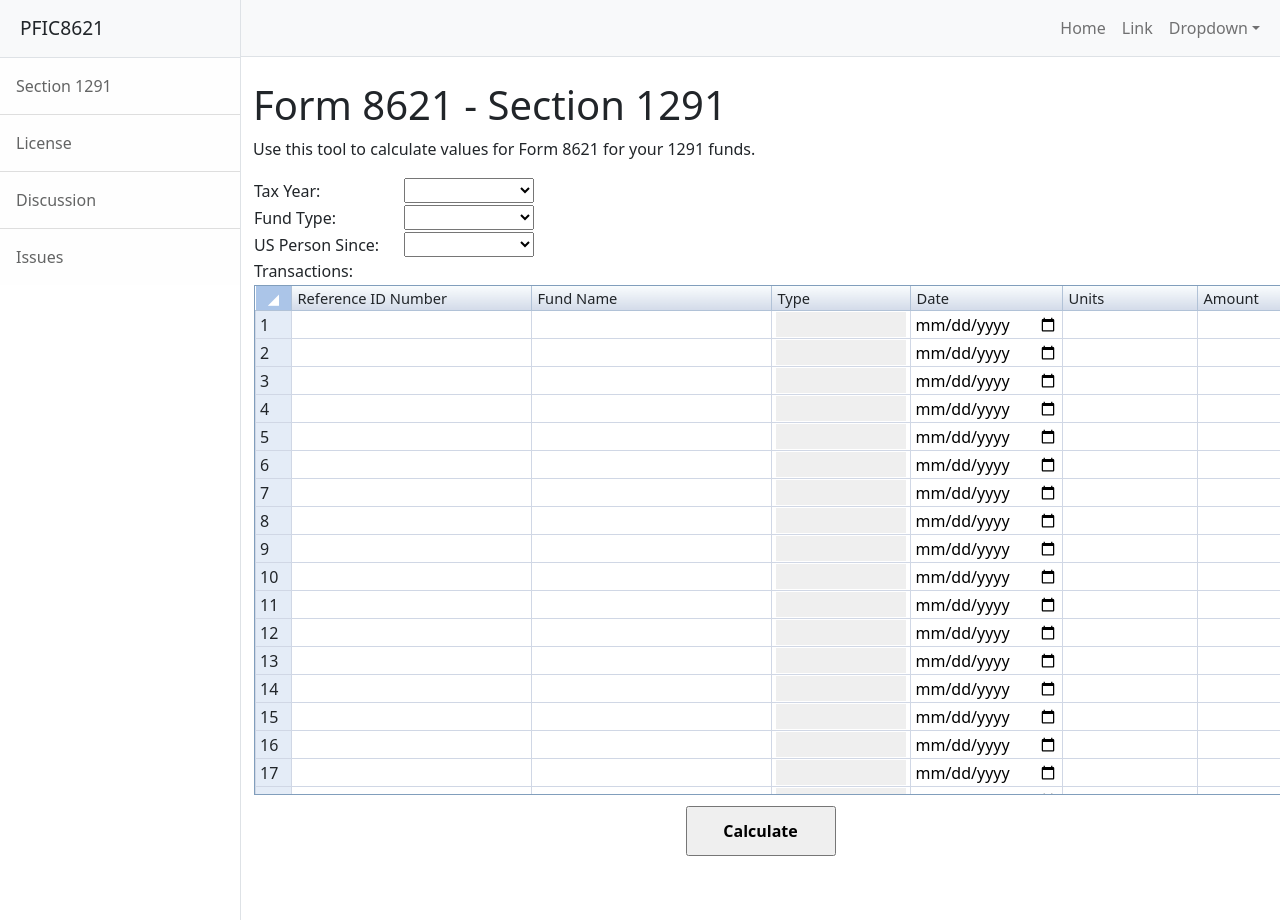
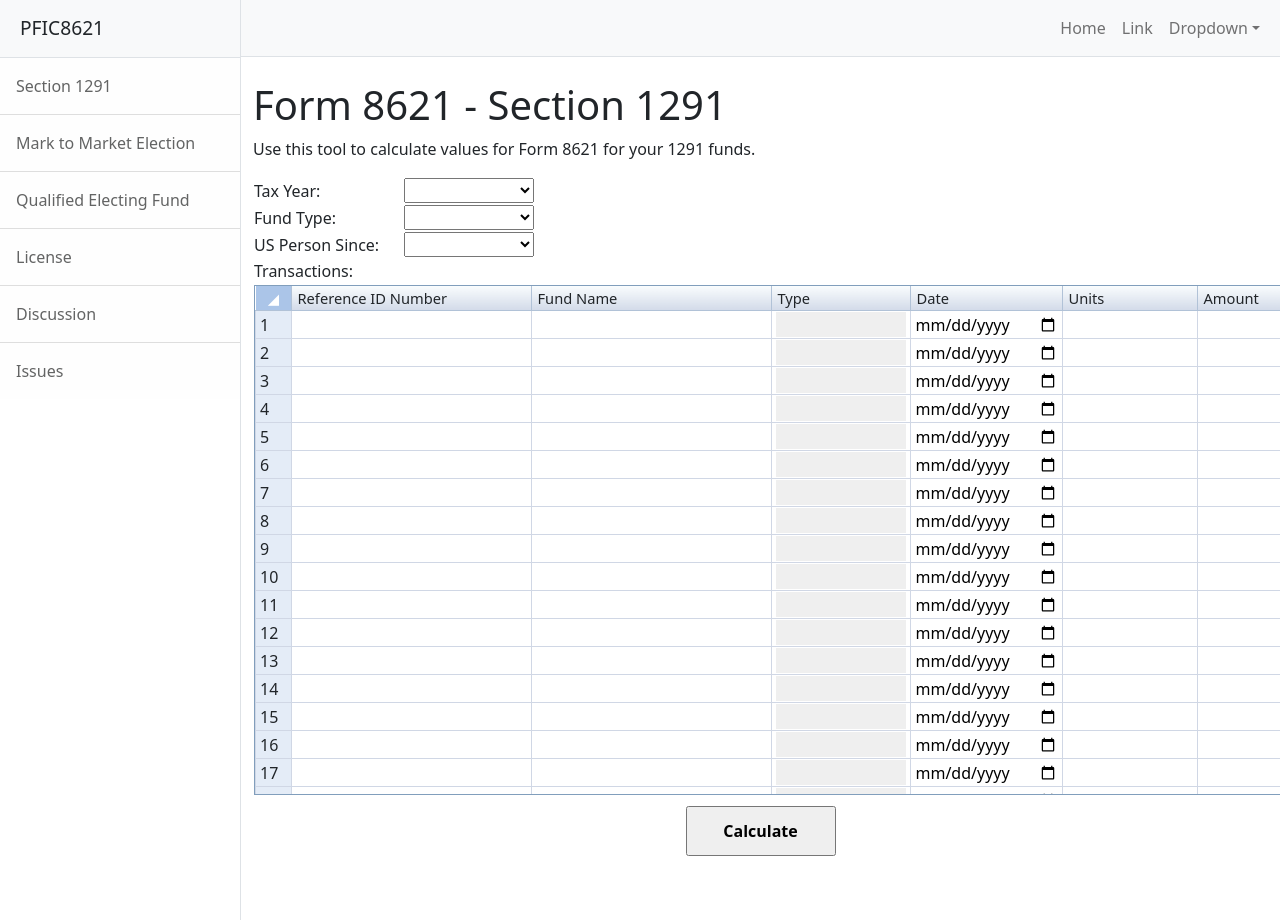
Before and after one commit to vagarwal3/PFIC8621, a React (Create React App) app: page / in a window 1280 px wide. Built offline with nearby package versions, Linux system fonts and the light colour scheme; the HTML template or start-up script is replaced by a standard one.

Commit message:
Update App.tsx

```diff
--- a/src/App.tsx
+++ b/src/App.tsx
@@ -10,6 +10,8 @@ function App() {
                 <div className="sidebar-heading border-bottom bg-light">PFIC8621</div>
                 <div className="list-group list-group-flush">
                     <a className="list-group-item list-group-item-action list-group-item-light p-3" href="#!">Section 1291</a>
+                    <a className="list-group-item list-group-item-action list-group-item-light p-3" href="#!">Mark to Market Election</a>
+                    <a className="list-group-item list-group-item-action list-group-item-light p-3" href="#!">Qualified Electing Fund</a>
                     <a className="list-group-item list-group-item-action list-group-item-light p-3" href="#!">License</a>
                     <a className="list-group-item list-group-item-action list-group-item-light p-3" href="#!">Discussion</a>
                     <a className="list-group-item list-group-item-action list-group-item-light p-3" href="#!">Issues</a>
```
